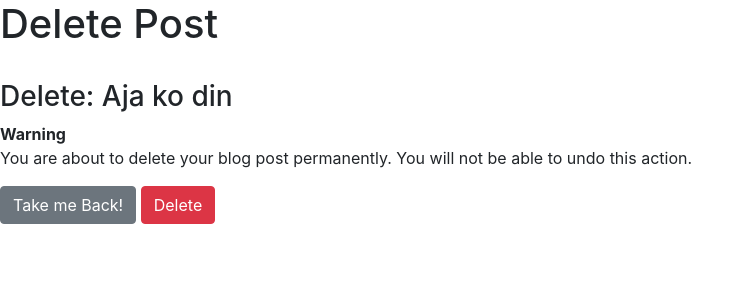
After one commit to Rajan66/Blog, a Django app: page /article/1/remove in a window 1280 px wide. The commit adds this page. Shown: the top 300 px of the page, without its empty margins (0-754 px from the left). Run offline with Django 4.2, Linux system fonts and the light colour scheme; data comes from the database, SQL or seed files in the repository; both versions use the stored data as it was after the commit; some libraries are stand-ins or nearby versions.

Commit message:
Delete Post Feature created

```diff
--- a/blog/templates/article_details.html
+++ b/blog/templates/article_details.html
@@ -9,5 +9,7 @@
 
 <br>
 <br>
+<small><a href="{% url 'edit-post' post.pk %}">Edit</a></small>
+<br>
 <a href="{% url 'home' %}">Back</a>
 {% endblock content %}
--- /dev/null
+++ b/blog/templates/delete_post.html
@@ -0,0 +1,19 @@
+{% extends "home.html" %}
+{% comment %} {% block title %} Create a Add Post {% endblock %} {% endcomment %}
+{% block content %}
+    <h1>Delete Post</h1>
+    <br>
+    <h3>Delete: {{ post.title }}</h3>
+    <form method="post">
+        <div class="form-group">
+            {% csrf_token %}
+            <strong>Warning</strong>
+            <p>You are about to delete your blog post permanently. You will not be able to undo this action.</p>
+            <button type="button" class="btn btn-secondary">
+               {# djlint:off H021 #}
+                <a href="{% url 'home' %}" style="color:white">Take me Back!</a>
+            </button>
+            <button type="submit" class="btn btn-danger">Delete</button>
+        </div>
+    </form>
+{% endblock content %}
--- a/blog/templates/home.html
+++ b/blog/templates/home.html
@@ -31,7 +31,8 @@
                     <li>
                         <a href="{% url 'article-details' post.pk %}">{{ post.title }}</a>
                         - {{ post.author.first_name }} {{ post.author.last_name }}
-                        - <a href="{% url 'edit-post' post.pk %}">Edit</a>
+                        - <small><a href="{% url 'edit-post' post.pk %}">Edit</a></small>
+                        - <small><a href="{% url 'delete-post' post.pk %}">Delete</a></small>
                         <br>
                         {{ post.body }}
                     </li>
--- a/blog/urls.py
+++ b/blog/urls.py
@@ -1,6 +1,6 @@
 from django.contrib import admin
 from django.urls import path
-from .views import HomeView, ArticleDetailView, AddPostView, UpdatePostView
+from .views import HomeView, ArticleDetailView, AddPostView, UpdatePostView,DeletePostView
 
 urlpatterns = [
     path('', HomeView.as_view(), name='home'),
@@ -8,4 +8,5 @@ urlpatterns = [
     # int:pk:- to reference the primary of the particular blog post
     path('add_post/', AddPostView.as_view(), name='add-post'),
     path('article/edit/<int:pk>', UpdatePostView.as_view(), name='edit-post'),
+    path('article/<int:pk>/remove', DeletePostView.as_view(), name='delete-post'),
 ]
--- a/blog/views.py
+++ b/blog/views.py
@@ -1,5 +1,5 @@
 from django.shortcuts import render
-from django.views.generic import ListView,DetailView,CreateView,UpdateView
+from django.views.generic import ListView,DetailView,CreateView,UpdateView,DeleteView
 
 from .models import Post
 
@@ -34,3 +34,8 @@ class UpdatePostView(UpdateView):
     model = Post
     template_name = 'edit_post.html'
     fields = ['title','title_tag','body']
+
+
+class DeletePostView(DeleteView):
+    model = Post
+    template_name = 'delete_post.html'
```
Also changed, not shown: db.sqlite3.
